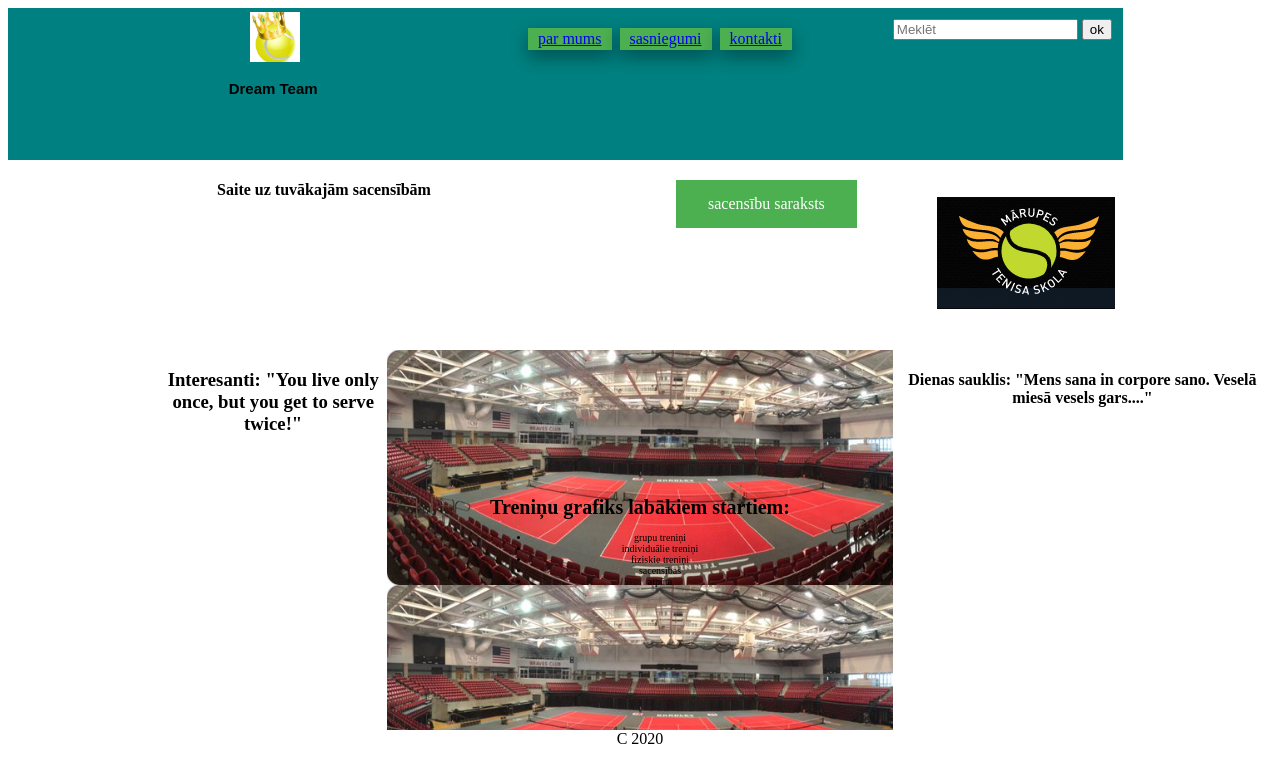
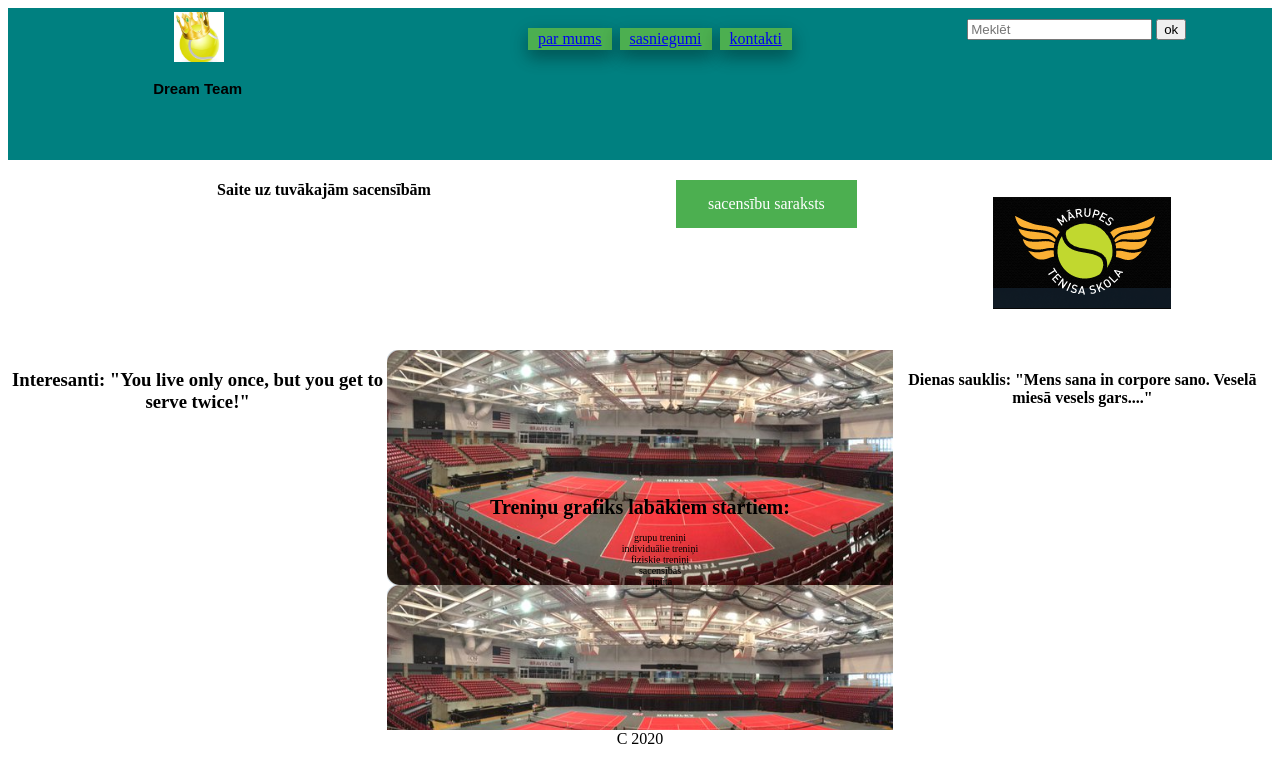
Before and after one commit to iveta134/HomeWNr2, a plain HTML site: page index.html in a window 1280 px wide. Drawn offline with Linux system fonts and the light colour scheme.

Commit message:
verylastch

```diff
--- a/Styles/Styles.css
+++ b/Styles/Styles.css
@@ -80,14 +80,12 @@
         }
     .logo-cont {
         grid-area: logo;
-       padding-left: 4cm;
     }
     .global-nav {
         grid-area: nav;
     }
     .header-tools {
         grid-area: tools;
-        justify-self: start;
     }
     .hero-cont {
         grid-area: hero;
@@ -97,21 +95,18 @@
     }
     .ad-cont {
         grid-area: ad;
-        padding-right: 3cm;
     }
     .footer-cont {
         grid-area: footer;
     }
     .main-article {
         grid-area: main;
-        padding-left: 4cm;
     }
     .main-cont {
         grid-area: mainli;
     }
     .sidebar {
         grid-area: sideb;
-        padding-left: 117px;
     }
 }
 
```
